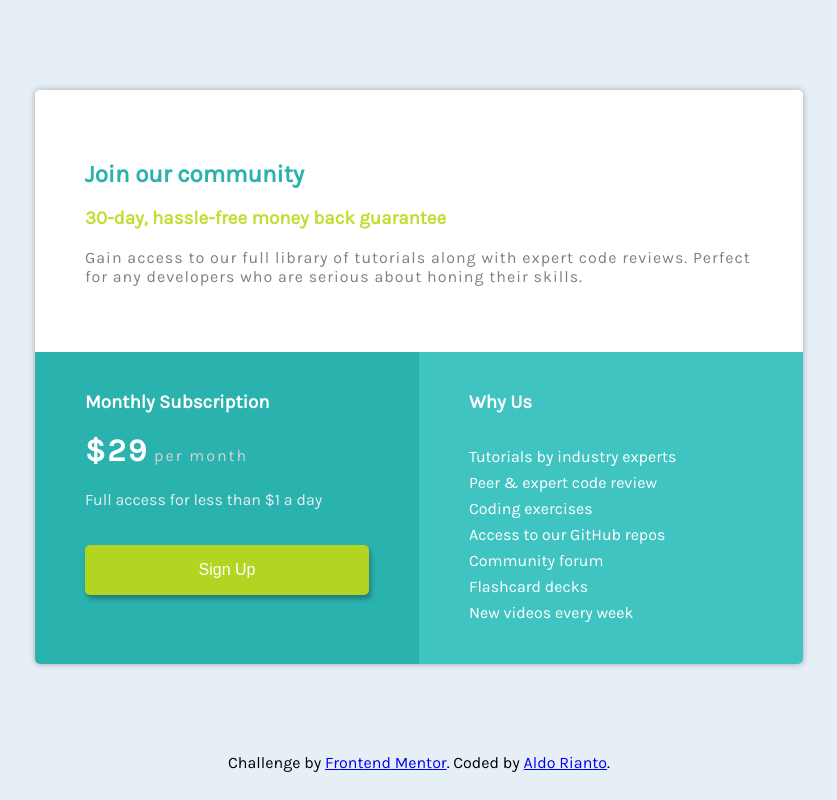
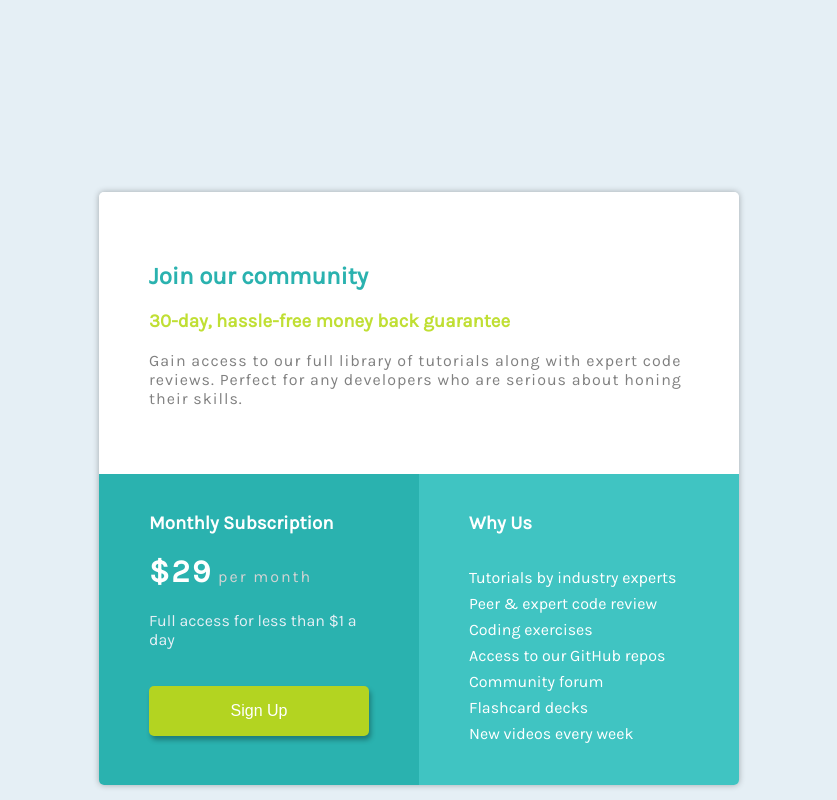
Before and after one commit to mishael-code/single-price-grid-component, a plain HTML site: page index.html in a window 1280 px wide. Shown: the top 800 px of the page, without its empty margins (221-1058 px from the left). Drawn offline with Linux system fonts and the light colour scheme.

Commit message:
Add files via upload

```diff
--- a/style.css
+++ b/style.css
@@ -7,7 +7,7 @@ body {
 }
 
 .header {
-    margin: 7% 20%;
+    margin: 15% 25%;
     box-shadow: 0px 0px 6px 0px rgba(0,0,0,0.3);
     border-radius: 5px;
 }
```
